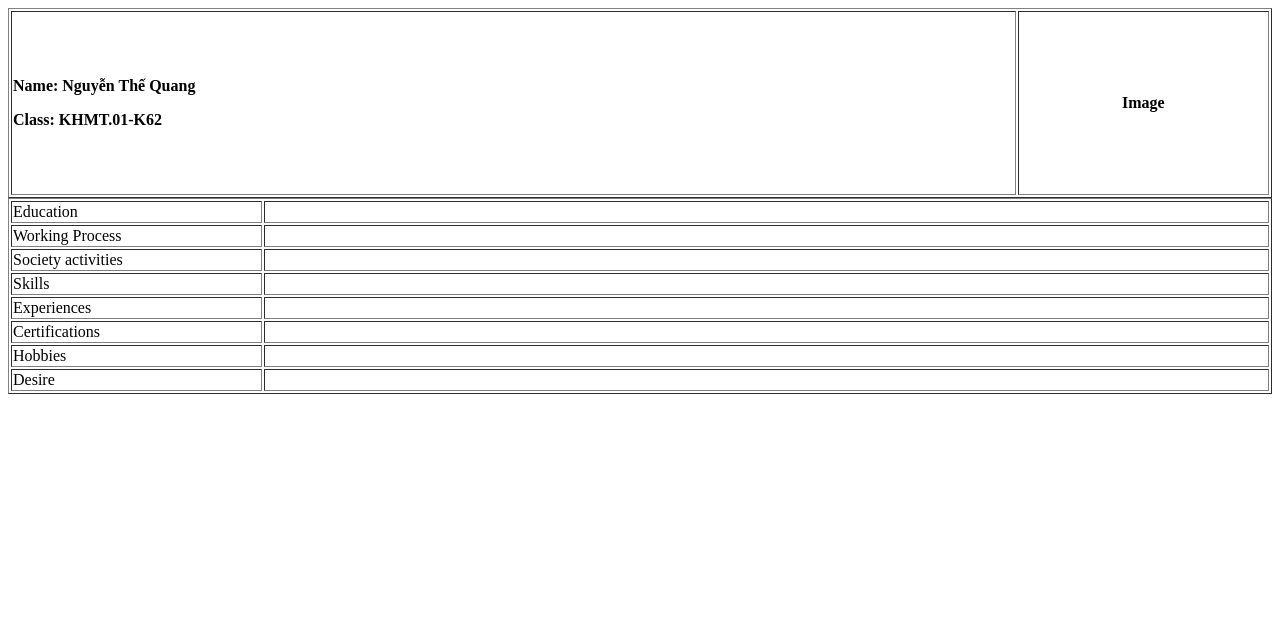
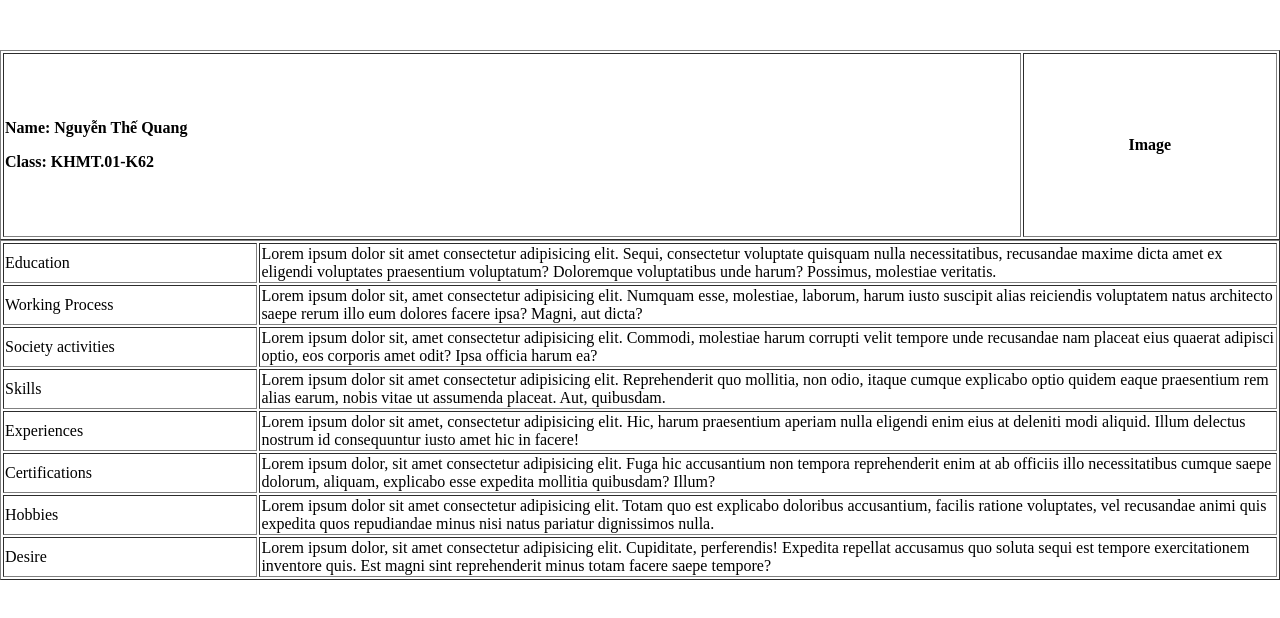
Before and after one commit to quangnt-vnist/webLab01, a plain HTML site: page Ex2.html in a window 1280 px wide. Drawn offline with Linux system fonts and the light colour scheme.

Commit message:
fix header

```diff
--- a/Ex2.html
+++ b/Ex2.html
@@ -5,8 +5,8 @@
     <meta name="viewport" content="width=device-width, initial-scale=1.0">
     <title>Exercise 2</title>
 </head>
-<body>
-    <table border="1" style="width: 100%;">
+<body style="display: block; margin: 50px auto;">
+    <table border="1px" style="width: 100%;">
         <tr>
             <th style="height: 180px; width: 80%; text-align: left;">
                 <p>Name: Nguyễn Thế Quang</p>
@@ -20,35 +20,35 @@
     <table border="solid" style="width: 100%;">
         <tr>
             <td style="width: 20%;">Education</td>
-            <td style="width: 80%;"></td>
+            <td style="width: 80%;">Lorem ipsum dolor sit amet consectetur adipisicing elit. Sequi, consectetur voluptate quisquam nulla necessitatibus, recusandae maxime dicta amet ex eligendi voluptates praesentium voluptatum? Doloremque voluptatibus unde harum? Possimus, molestiae veritatis.</td>
         </tr>
         <tr>
             <td style="width: 20%;">Working Process</td>
-            <td style="width: 80%;"></td>
+            <td style="width: 80%;">Lorem ipsum dolor sit, amet consectetur adipisicing elit. Numquam esse, molestiae, laborum, harum iusto suscipit alias reiciendis voluptatem natus architecto saepe rerum illo eum dolores facere ipsa? Magni, aut dicta?</td>
         </tr>
         <tr>
             <td style="width: 20%;">Society activities</td>
-            <td style="width: 80%;"></td>
+            <td style="width: 80%;">Lorem ipsum dolor sit, amet consectetur adipisicing elit. Commodi, molestiae harum corrupti velit tempore unde recusandae nam placeat eius quaerat adipisci optio, eos corporis amet odit? Ipsa officia harum ea?</td>
         </tr>
         <tr>
             <td style="width: 20%;">Skills</td>
-            <td style="width: 80%;"></td>
+            <td style="width: 80%;">Lorem ipsum dolor sit amet consectetur adipisicing elit. Reprehenderit quo mollitia, non odio, itaque cumque explicabo optio quidem eaque praesentium rem alias earum, nobis vitae ut assumenda placeat. Aut, quibusdam.</td>
         </tr>
         <tr>
             <td style="width: 20%;">Experiences</td>
-            <td style="width: 80%;"></td>
+            <td style="width: 80%;">Lorem ipsum dolor sit amet, consectetur adipisicing elit. Hic, harum praesentium aperiam nulla eligendi enim eius at deleniti modi aliquid. Illum delectus nostrum id consequuntur iusto amet hic in facere!</td>
         </tr>
         <tr>
             <td style="width: 20%;">Certifications</td>
-            <td style="width: 80%;"></td>
+            <td style="width: 80%;">Lorem ipsum dolor, sit amet consectetur adipisicing elit. Fuga hic accusantium non tempora reprehenderit enim at ab officiis illo necessitatibus cumque saepe dolorum, aliquam, explicabo esse expedita mollitia quibusdam? Illum?</td>
         </tr>
         <tr>
             <td style="width: 20%;">Hobbies</td>
-            <td style="width: 80%;"></td>
+            <td style="width: 80%;">Lorem ipsum dolor sit amet consectetur adipisicing elit. Totam quo est explicabo doloribus accusantium, facilis ratione voluptates, vel recusandae animi quis expedita quos repudiandae minus nisi natus pariatur dignissimos nulla.</td>
         </tr>
         <tr>
             <td style="width: 20%;">Desire</td>
-            <td style="width: 80%;"></td>
+            <td style="width: 80%;">Lorem ipsum dolor, sit amet consectetur adipisicing elit. Cupiditate, perferendis! Expedita repellat accusamus quo soluta sequi est tempore exercitationem inventore quis. Est magni sint reprehenderit minus totam facere saepe tempore?</td>
         </tr>
     </table>
 </body>
```
Also changed, not shown: facebook/index.css (+12 -5 lines).
